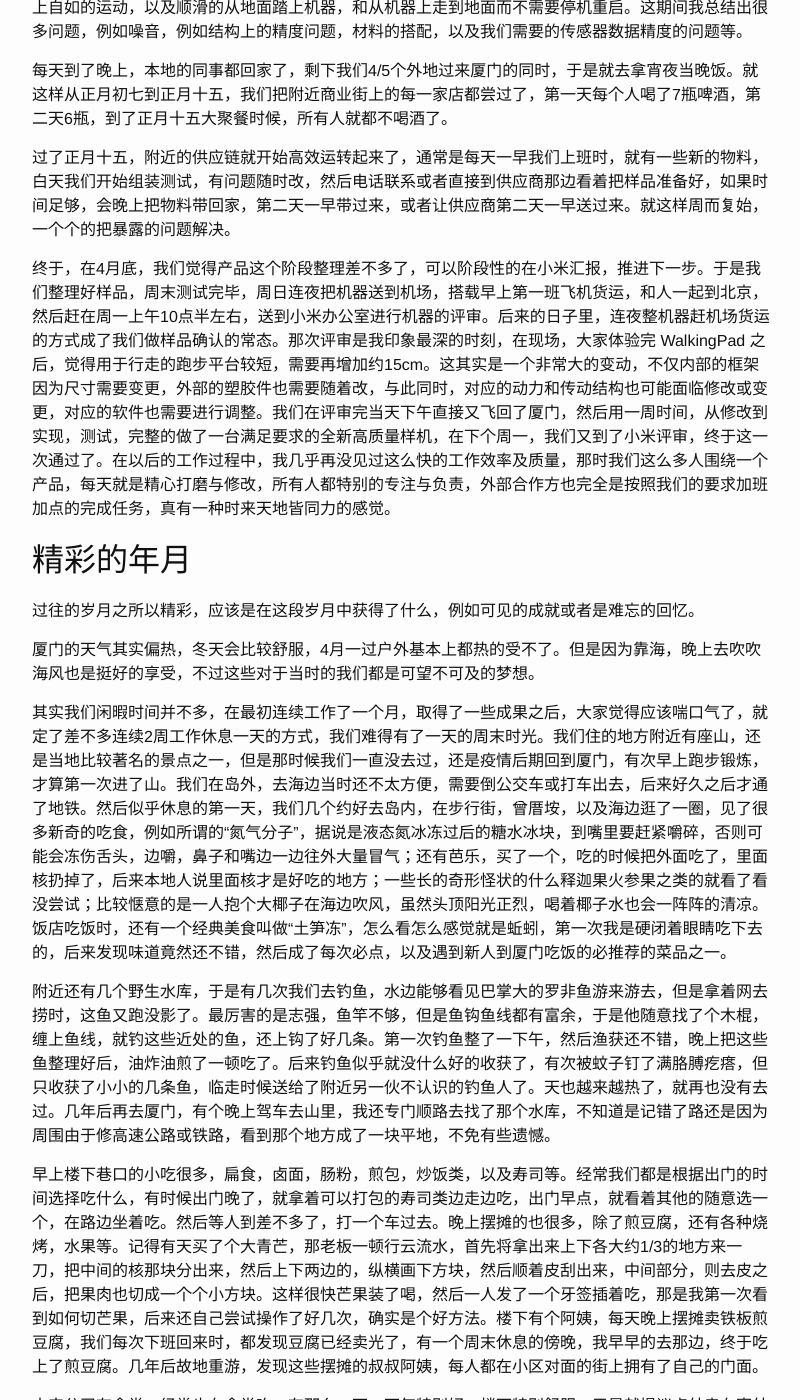
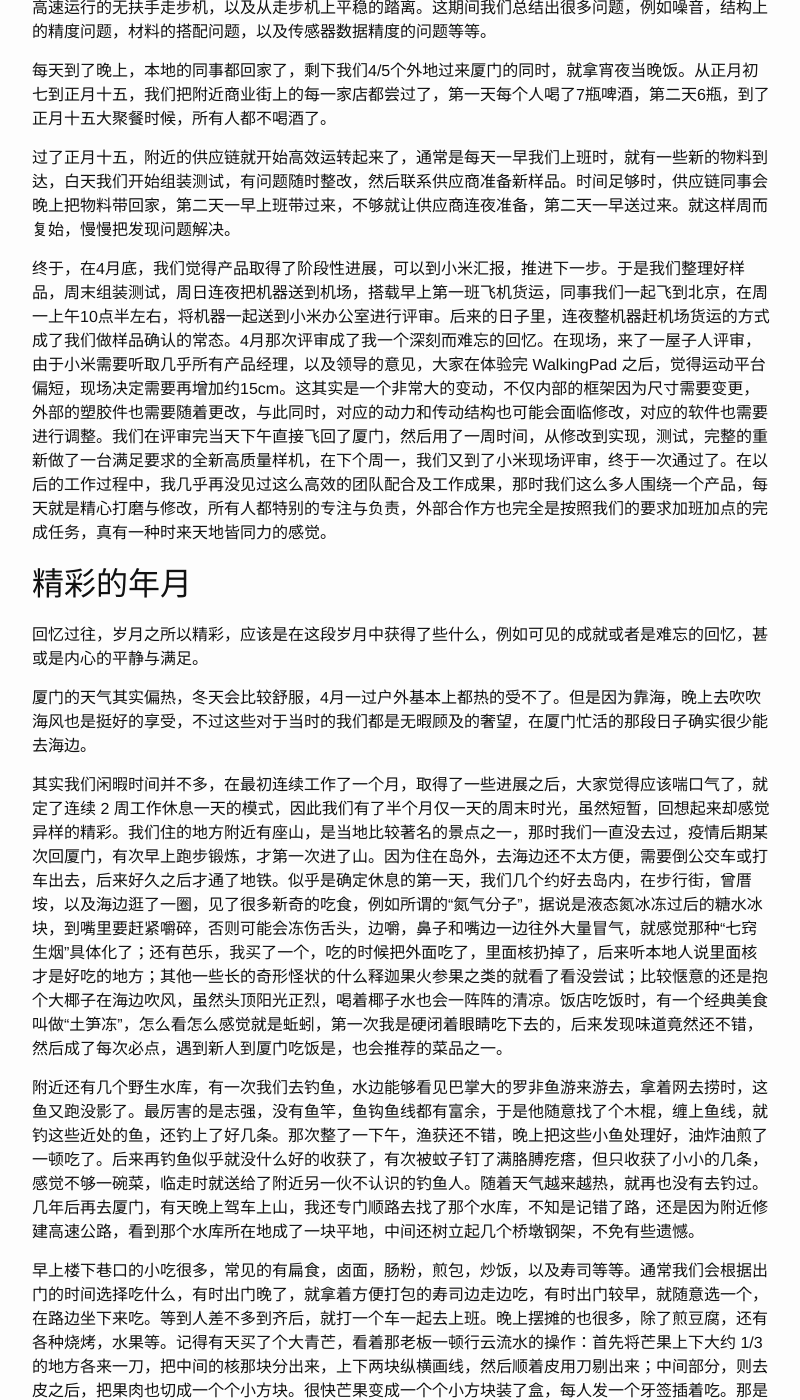
Before and after one commit to smallzhan/smallzhan.github.io, a Jekyll site: the page built from _posts/2025-05-25-T104548--walkingpad-的故事6__创业.md, in a window 1280 px wide and 1400 px high, scrolled down 696 px. Shown: the whole window, without its empty margins (238-1038 px from the left). Built offline with Jekyll 4.4.1, drawn with Linux system fonts in a browser that asks for light colours; comment, search, counter and statistics services are not loaded; some of the changed text lies outside the part shown.

Commit message:
fix walkingpad 6

```diff
--- a/_posts/2025-05-25-T104548--walkingpad-的故事6__创业.md
+++ b/_posts/2025-05-25-T104548--walkingpad-的故事6__创业.md
@@ -19,27 +19,27 @@ tags:
 
 中午左右就到了厦门，当时我们的办公室在一个合作工厂内，只有一个房间，里面一张大桌子，我们一起接近10个人就围坐在一起。画图的画图，编程的编程，还有一些面向供应商需求，也就直接电话对话。房间的角落里有些空间，正好能摆上两台样机，这些样机是根据之前的资源和经验做出的样品，有各种各样的问题。我们每天的工作模式就是早上8点多，大家来到办公室，讨论一下当前主要的问题，分配当天任务，如何解决，白天大家分头来做各自事情，完成任务，到晚上8点多，做一个总结，看哪些任务完成了，哪些方案不行，需要进一步优化。
 
-一开始到厦门，还处于过年期间，附近的工厂也没怎么上班，供应链还没那么高效。所以我们主要工作是测试WalkingPad样机是否有问题。测试时，发现大家体重不够，达不到测试条件，于是就找个个大背包，装上20kg的哑铃片，每个人背着开始测试。几天后，大家背着哑铃能在 6km/h 运行的无扶手走步机上自如的运动，以及顺滑的从地面踏上机器，和从机器上走到地面而不需要停机重启。这期间我总结出很多问题，例如噪音，例如结构上的精度问题，材料的搭配，以及我们需要的传感器数据精度的问题等。
+一开始到厦门，还处于过年期间，附近的工厂也没怎么上班，供应链还没那么高效。所以我们主要工作是测试WalkingPad样机是否有问题。测试时，发现大家体重不够，达不到测试条件，于是就找个个大背包，装上20kg的哑铃片，每个人背着开始测试。几天后，大家背着哑铃能自如顺滑的从地面踏上以 6km/h 高速运行的无扶手走步机，以及从走步机上平稳的踏离。这期间我们总结出很多问题，例如噪音，结构上的精度问题，材料的搭配问题，以及传感器数据精度的问题等等。
 
-每天到了晚上，本地的同事都回家了，剩下我们4/5个外地过来厦门的同时，于是就去拿宵夜当晚饭。就这样从正月初七到正月十五，我们把附近商业街上的每一家店都尝过了，第一天每个人喝了7瓶啤酒，第二天6瓶，到了正月十五大聚餐时候，所有人就都不喝酒了。
+每天到了晚上，本地的同事都回家了，剩下我们4/5个外地过来厦门的同时，就拿宵夜当晚饭。从正月初七到正月十五，我们把附近商业街上的每一家店都尝过了，第一天每个人喝了7瓶啤酒，第二天6瓶，到了正月十五大聚餐时候，所有人都不喝酒了。
 
-过了正月十五，附近的供应链就开始高效运转起来了，通常是每天一早我们上班时，就有一些新的物料，白天我们开始组装测试，有问题随时改，然后电话联系或者直接到供应商那边看着把样品准备好，如果时间足够，会晚上把物料带回家，第二天一早带过来，或者让供应商第二天一早送过来。就这样周而复始，一个个的把暴露的问题解决。
+过了正月十五，附近的供应链就开始高效运转起来了，通常是每天一早我们上班时，就有一些新的物料到达，白天我们开始组装测试，有问题随时整改，然后联系供应商准备新样品。时间足够时，供应链同事会晚上把物料带回家，第二天一早上班带过来，不够就让供应商连夜准备，第二天一早送过来。就这样周而复始，慢慢把发现问题解决。
 
-终于，在4月底，我们觉得产品这个阶段整理差不多了，可以阶段性的在小米汇报，推进下一步。于是我们整理好样品，周末测试完毕，周日连夜把机器送到机场，搭载早上第一班飞机货运，和人一起到北京，然后赶在周一上午10点半左右，送到小米办公室进行机器的评审。后来的日子里，连夜整机器赶机场货运的方式成了我们做样品确认的常态。那次评审是我印象最深的时刻，在现场，大家体验完 WalkingPad 之后，觉得用于行走的跑步平台较短，需要再增加约15cm。这其实是一个非常大的变动，不仅内部的框架因为尺寸需要变更，外部的塑胶件也需要随着改，与此同时，对应的动力和传动结构也可能面临修改或变更，对应的软件也需要进行调整。我们在评审完当天下午直接又飞回了厦门，然后用一周时间，从修改到实现，测试，完整的做了一台满足要求的全新高质量样机，在下个周一，我们又到了小米评审，终于这一次通过了。在以后的工作过程中，我几乎再没见过这么快的工作效率及质量，那时我们这么多人围绕一个产品，每天就是精心打磨与修改，所有人都特别的专注与负责，外部合作方也完全是按照我们的要求加班加点的完成任务，真有一种时来天地皆同力的感觉。
+终于，在4月底，我们觉得产品取得了阶段性进展，可以到小米汇报，推进下一步。于是我们整理好样品，周末组装测试，周日连夜把机器送到机场，搭载早上第一班飞机货运，同事我们一起飞到北京，在周一上午10点半左右，将机器一起送到小米办公室进行评审。后来的日子里，连夜整机器赶机场货运的方式成了我们做样品确认的常态。4月那次评审成了我一个深刻而难忘的回忆。在现场，来了一屋子人评审，由于小米需要听取几乎所有产品经理，以及领导的意见，大家在体验完 WalkingPad 之后，觉得运动平台偏短，现场决定需要再增加约15cm。这其实是一个非常大的变动，不仅内部的框架因为尺寸需要变更，外部的塑胶件也需要随着更改，与此同时，对应的动力和传动结构也可能会面临修改，对应的软件也需要进行调整。我们在评审完当天下午直接飞回了厦门，然后用了一周时间，从修改到实现，测试，完整的重新做了一台满足要求的全新高质量样机，在下个周一，我们又到了小米现场评审，终于一次通过了。在以后的工作过程中，我几乎再没见过这么高效的团队配合及工作成果，那时我们这么多人围绕一个产品，每天就是精心打磨与修改，所有人都特别的专注与负责，外部合作方也完全是按照我们的要求加班加点的完成任务，真有一种时来天地皆同力的感觉。
 
 
 # 精彩的年月
 
-过往的岁月之所以精彩，应该是在这段岁月中获得了什么，例如可见的成就或者是难忘的回忆。
+回忆过往，岁月之所以精彩，应该是在这段岁月中获得了些什么，例如可见的成就或者是难忘的回忆，甚或是内心的平静与满足。
 
-厦门的天气其实偏热，冬天会比较舒服，4月一过户外基本上都热的受不了。但是因为靠海，晚上去吹吹海风也是挺好的享受，不过这些对于当时的我们都是可望不可及的梦想。
+厦门的天气其实偏热，冬天会比较舒服，4月一过户外基本上都热的受不了。但是因为靠海，晚上去吹吹海风也是挺好的享受，不过这些对于当时的我们都是无暇顾及的奢望，在厦门忙活的那段日子确实很少能去海边。
 
-其实我们闲暇时间并不多，在最初连续工作了一个月，取得了一些成果之后，大家觉得应该喘口气了，就定了差不多连续2周工作休息一天的方式，我们难得有了一天的周末时光。我们住的地方附近有座山，还是当地比较著名的景点之一，但是那时候我们一直没去过，还是疫情后期回到厦门，有次早上跑步锻炼，才算第一次进了山。我们在岛外，去海边当时还不太方便，需要倒公交车或打车出去，后来好久之后才通了地铁。然后似乎休息的第一天，我们几个约好去岛内，在步行街，曾厝垵，以及海边逛了一圈，见了很多新奇的吃食，例如所谓的“氮气分子”，据说是液态氮冰冻过后的糖水冰块，到嘴里要赶紧嚼碎，否则可能会冻伤舌头，边嚼，鼻子和嘴边一边往外大量冒气；还有芭乐，买了一个，吃的时候把外面吃了，里面核扔掉了，后来本地人说里面核才是好吃的地方；一些长的奇形怪状的什么释迦果火参果之类的就看了看没尝试；比较惬意的是一人抱个大椰子在海边吹风，虽然头顶阳光正烈，喝着椰子水也会一阵阵的清凉。饭店吃饭时，还有一个经典美食叫做“土笋冻”，怎么看怎么感觉就是蚯蚓，第一次我是硬闭着眼睛吃下去的，后来发现味道竟然还不错，然后成了每次必点，以及遇到新人到厦门吃饭的必推荐的菜品之一。
+其实我们闲暇时间并不多，在最初连续工作了一个月，取得了一些进展之后，大家觉得应该喘口气了，就定了连续 2 周工作休息一天的模式，因此我们有了半个月仅一天的周末时光，虽然短暂，回想起来却感觉异样的精彩。我们住的地方附近有座山，是当地比较著名的景点之一，那时我们一直没去过，疫情后期某次回厦门，有次早上跑步锻炼，才第一次进了山。因为住在岛外，去海边还不太方便，需要倒公交车或打车出去，后来好久之后才通了地铁。似乎是确定休息的第一天，我们几个约好去岛内，在步行街，曾厝垵，以及海边逛了一圈，见了很多新奇的吃食，例如所谓的“氮气分子”，据说是液态氮冰冻过后的糖水冰块，到嘴里要赶紧嚼碎，否则可能会冻伤舌头，边嚼，鼻子和嘴边一边往外大量冒气，就感觉那种“七窍生烟”具体化了；还有芭乐，我买了一个，吃的时候把外面吃了，里面核扔掉了，后来听本地人说里面核才是好吃的地方；其他一些长的奇形怪状的什么释迦果火参果之类的就看了看没尝试；比较惬意的还是抱个大椰子在海边吹风，虽然头顶阳光正烈，喝着椰子水也会一阵阵的清凉。饭店吃饭时，有一个经典美食叫做“土笋冻”，怎么看怎么感觉就是蚯蚓，第一次我是硬闭着眼睛吃下去的，后来发现味道竟然还不错，然后成了每次必点，遇到新人到厦门吃饭是，也会推荐的菜品之一。
 
-附近还有几个野生水库，于是有几次我们去钓鱼，水边能够看见巴掌大的罗非鱼游来游去，但是拿着网去捞时，这鱼又跑没影了。最厉害的是志强，鱼竿不够，但是鱼钩鱼线都有富余，于是他随意找了个木棍，缠上鱼线，就钓这些近处的鱼，还上钩了好几条。第一次钓鱼整了一下午，然后渔获还不错，晚上把这些鱼整理好后，油炸油煎了一顿吃了。后来钓鱼似乎就没什么好的收获了，有次被蚊子钉了满胳膊疙瘩，但只收获了小小的几条鱼，临走时候送给了附近另一伙不认识的钓鱼人了。天也越来越热了，就再也没有去过。几年后再去厦门，有个晚上驾车去山里，我还专门顺路去找了那个水库，不知道是记错了路还是因为周围由于修高速公路或铁路，看到那个地方成了一块平地，不免有些遗憾。
+附近还有几个野生水库，有一次我们去钓鱼，水边能够看见巴掌大的罗非鱼游来游去，拿着网去捞时，这鱼又跑没影了。最厉害的是志强，没有鱼竿，鱼钩鱼线都有富余，于是他随意找了个木棍，缠上鱼线，就钓这些近处的鱼，还钓上了好几条。那次整了一下午，渔获还不错，晚上把这些小鱼处理好，油炸油煎了一顿吃了。后来再钓鱼似乎就没什么好的收获了，有次被蚊子钉了满胳膊疙瘩，但只收获了小小的几条，感觉不够一碗菜，临走时就送给了附近另一伙不认识的钓鱼人。随着天气越来越热，就再也没有去钓过。几年后再去厦门，有天晚上驾车上山，我还专门顺路去找了那个水库，不知是记错了路，还是因为附近修建高速公路，看到那个水库所在地成了一块平地，中间还树立起几个桥墩钢架，不免有些遗憾。
 
-早上楼下巷口的小吃很多，扁食，卤面，肠粉，煎包，炒饭类，以及寿司等。经常我们都是根据出门的时间选择吃什么，有时候出门晚了，就拿着可以打包的寿司类边走边吃，出门早点，就看着其他的随意选一个，在路边坐着吃。然后等人到差不多了，打一个车过去。晚上摆摊的也很多，除了煎豆腐，还有各种烧烤，水果等。记得有天买了个大青芒，那老板一顿行云流水，首先将拿出来上下各大约1/3的地方来一刀，把中间的核那块分出来，然后上下两边的，纵横画下方块，然后顺着皮刮出来，中间部分，则去皮之后，把果肉也切成一个个小方块。这样很快芒果装了喝，然后一人发了一个牙签插着吃，那是我第一次看到如何切芒果，后来还自己尝试操作了好几次，确实是个好方法。楼下有个阿姨，每天晚上摆摊卖铁板煎豆腐，我们每次下班回来时，都发现豆腐已经卖光了，有一个周末休息的傍晚，我早早的去那边，终于吃上了煎豆腐。几年后故地重游，发现这些摆摊的叔叔阿姨，每人都在小区对面的街上拥有了自己的门面。
+早上楼下巷口的小吃很多，常见的有扁食，卤面，肠粉，煎包，炒饭，以及寿司等等。通常我们会根据出门的时间选择吃什么，有时出门晚了，就拿着方便打包的寿司边走边吃，有时出门较早，就随意选一个，在路边坐下来吃。等到人差不多到齐后，就打一个车一起去上班。晚上摆摊的也很多，除了煎豆腐，还有各种烧烤，水果等。记得有天买了个大青芒，看着那老板一顿行云流水的操作：首先将芒果上下大约 1/3 的地方各来一刀，把中间的核那块分出来，上下两块纵横画线，然后顺着皮用刀剔出来；中间部分，则去皮之后，把果肉也切成一个个小方块。很快芒果变成一个个小方块装了盒，每人发一个牙签插着吃。那是我第一次看到如何切芒果，后来自己尝试操作了好几次，确实是个好方法。楼下有个阿姨，每天晚上会摆摊卖铁板煎豆腐，每次我们下班回来时，都发现豆腐已经卖光了，有次和阿姨讨论帮我们留点，阿姨说留不住，都被人买走了。在一个周末休息的傍晚，我早早的去那边，终于吃上了煎豆腐。几年后故地重游，发现这些摆摊的叔叔阿姨，每人都在小区对面的街上拥有了自己的门面，我们算是眼见着大家过的越来越好。
 
-本来公司有食堂，经常也在食堂吃，有那么一天，天气特别好，楼下特别舒服，于是就提议点外卖在室外吃。联系了一下小区楼下摆摊的商贩，点了方便送过来的寿司。下楼时，我们每人带了把椅子，结果发现没有桌子，四处看去，附近有个独轮车，和一个发货用的破栈板。我们推过独轮车，架上栈板，就着寿司外卖，吃了一顿精彩的午餐。彼时彼刻，老井的无人机升空，从高空拍摄了这个画面，定格了大家苗条的身材和自信的笑容。
+本来公司有食堂，平时都在食堂吃午饭，有那么一天，天气特别好，楼下特别舒服，于是就提议点外卖在室外吃。联系了一下小区楼下摆摊的商贩，点了方便送过来的寿司。下楼时，我们每人带了把椅子，结果发现没有桌子，四处看去，附近有个独轮车，和一个发货用的破栈板。我们推过独轮车，架上栈板，就着寿司外卖，吃了一顿精彩的午餐。彼时彼刻，老井的无人机升空，从高空拍摄了这个画面，定格了大家苗条的身材和自信的笑容。疫情时无意中又看到这张照片，发现图中人都还在一起工作，只是没了当时的苗条模样，那是岁月的痕迹吗？还是精彩的时光？
 
 那是厦门的时光，也是我们的时光。那一些欢笑会过去，那些往昔会铭记，那些路上的脚印，永远不会被掩藏。
```
